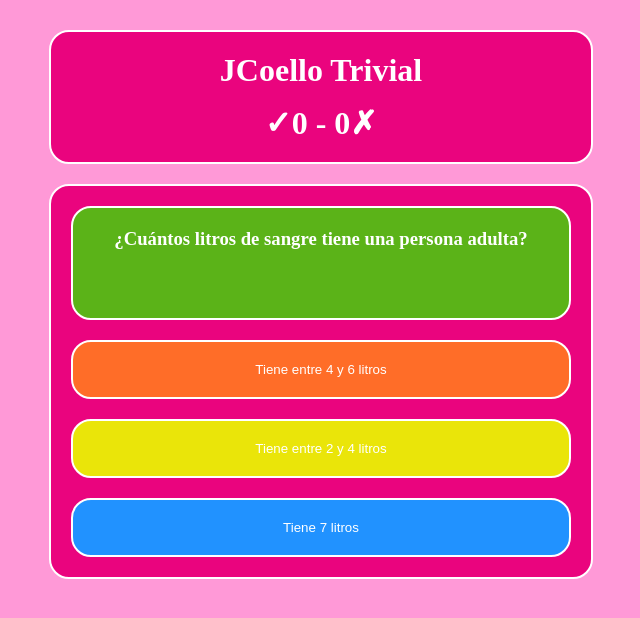
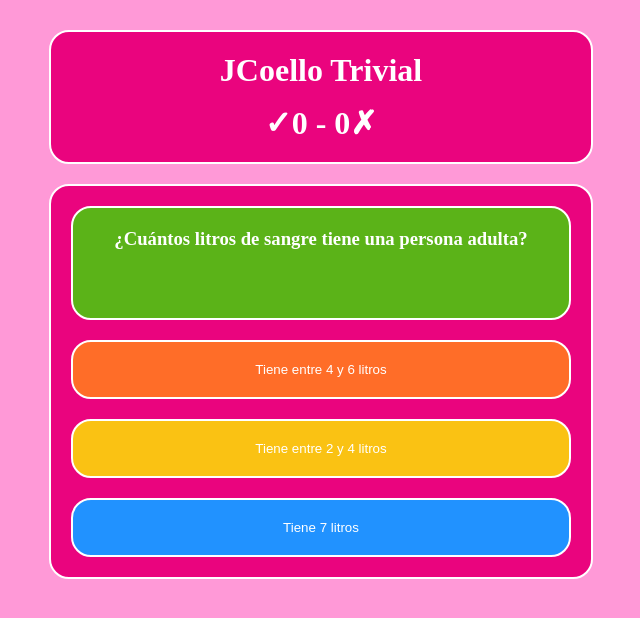
Before and after one commit to chuchocoello/Jcoello-trivial, a React (Vite) app: page / in a window 1280 px wide. Shown: the top 618 px of the page, without its empty margins (319-959 px from the left). Built offline with nearby package versions, Linux system fonts and the light colour scheme.

Commit message:
final color changes

```diff
--- a/src/App.css
+++ b/src/App.css
@@ -67,7 +67,7 @@ align-items: center;
 }
 
 .b{
-  background-color: #EAE509;
+  background-color: #FAC213;
 }
 
 .c{
```
